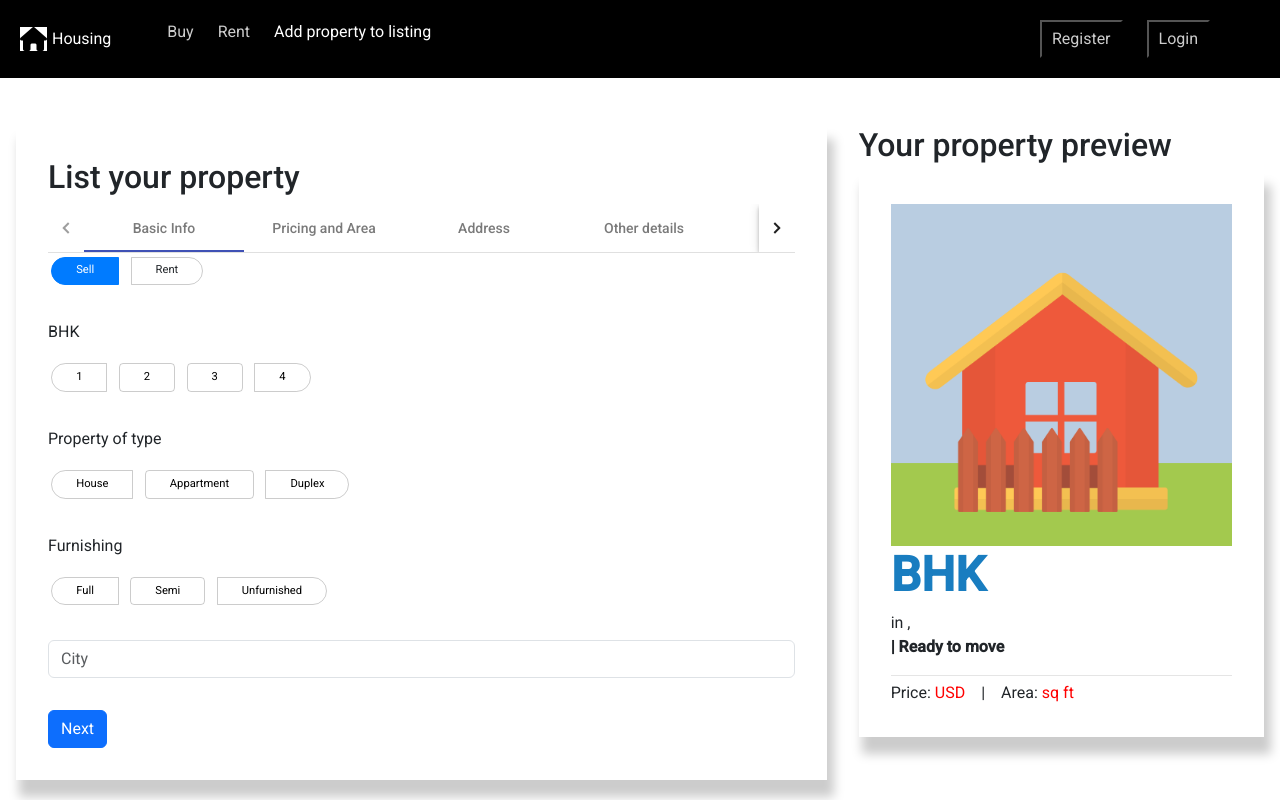
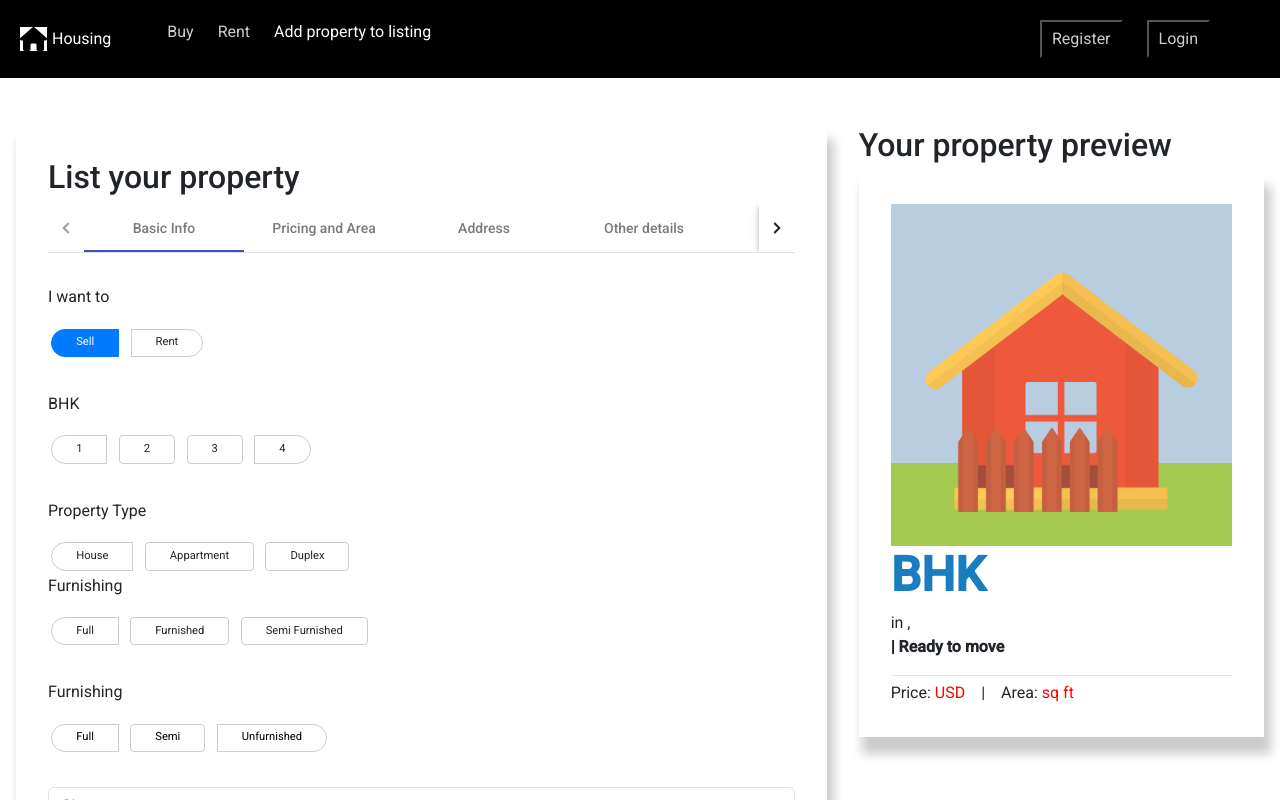
Before and after one commit to shapirab/propertyClient, an Angular app: page /home/list-property/basic-info in a window 1280 px wide. Shown: the top 800 px of the page. Built offline with nearby package versions, Linux system fonts and the light colour scheme.

Commit message:
30/5/25 fixed styling the baseInfoComponent

```diff
--- a/src/app/components/addProperty/basic-info/basic-info.component.html
+++ b/src/app/components/addProperty/basic-info/basic-info.component.html
@@ -1,11 +1,6 @@
 <form #basicForm="ngForm" (ngSubmit)="onBasicFormSubmit(basicForm.value)">
-  <!-- <div class="section"> -->
-  <!-- <p>I want to</p>
-  <div class="container--btn">
-    <button type="button" class="my-btn btn-in" (click)="isRent=false">Sell</button>
-    <button type="button" class="my-btn btn-out" (click)="isRent=true">Rent</button>
-  </div>
-  </div> -->
+  <div class="section">
+    <p>I want to</p>
     <div class="container--btn">
       <input
         type="radio"
@@ -29,25 +24,124 @@
       />
       <label class="my-btn btn-out" for="rent">Rent</label>
     </div>
+  </div>
 
   <div class="section">
     <p>BHK</p>
     <div class="container--btn">
-      <button type="button" class="my-btn btn-in" (click)="selectedBHK=1">1</button>
-      <button type="button" class="my-btn" (click)="selectedBHK=2">2</button>
-      <button type="button" class="my-btn" (click)="selectedBHK=3">3</button>
-      <button type="button" class="my-btn btn-out" (click)="selectedBHK=4">4</button>
+      <input
+        type="radio"
+        id="selectedBHK_1"
+        name="selectedBHK"
+        value="1"
+        [(ngModel)]="selectedBHK"
+        hidden
+      />
+      <label class="my-btn btn-in" for="selectedBHK_1">1</label>
+
+      <input
+        type="radio"
+        id="selectedBHK_2"
+        name="selectedBHK"
+        value="2"
+        [(ngModel)]="selectedBHK"
+        hidden
+      />
+      <label class="my-btn" for="selectedBHK_2">2</label>
+
+      <input
+        type="radio"
+        id="selectedBHK_3"
+        name="selectedBHK"
+        value="3"
+        [(ngModel)]="selectedBHK"
+        hidden
+      />
+      <label class="my-btn" for="selectedBHK_3">3</label>
+
+      <input
+        type="radio"
+        id="selectedBHK_4"
+        name="selectedBHK"
+        value="4"
+        [(ngModel)]="selectedBHK"
+        hidden
+      />
+      <label class="my-btn btn-out" for="selectedBHK_4">4</label>
     </div>
   </div>
 
   <div class="section">
-    <p>Property of type</p>
+    <p>Property Type</p>
     <div class="container--btn">
-      <button type="button" class="my-btn btn-in" (click)="selectedPropertyType='house'">House</button>
-      <button type="button" class="my-btn" (click)="selectedPropertyType='appartment'">Appartment</button>
-      <button type="button" class="my-btn btn-out" (click)="selectedPropertyType='duplex'">Duplex</button>
+      <input
+        type="radio"
+        id="selectedPropertyType_1"
+        name="selectedPropertyType"
+        value="house"
+        [(ngModel)]="selectedPropertyType"
+        hidden
+      />
+      <label class="my-btn btn-in" for="selectedPropertyType_1">House</label>
+
+      <input
+        type="radio"
+        id="selectedPropertyType_2"
+        name="selectedPropertyType"
+        value="appartment"
+        [(ngModel)]="selectedPropertyType"
+        hidden
+      />
+      <label class="my-btn" for="selectedPropertyType_2">Appartment</label>
+
+      <input
+        type="radio"
+        id="selectedPropertyType_3"
+        name="selectedPropertyType"
+        value="duplex"
+        [(ngModel)]="selectedPropertyType"
+        hidden
+      />
+      <label class="my-btn" for="selectedPropertyType_3">Duplex</label>
     </div>
   </div>
+
+    <p>Furnishing</p>
+    <div class="container--btn">
+      <input
+        type="radio"
+        id="selectedFurnishing_1"
+        name="selectedFurnishing"
+        value="full"
+        [(ngModel)]="selectedFurnishing"
+        hidden
+      />
+      <label class="my-btn btn-in" for="selectedFurnishing_1">Full</label>
+
+      <input
+        type="radio"
+        id="selectedFurnishing_2"
+        name="selectedFurnishing"
+        value="furnished"
+        [(ngModel)]="selectedFurnishing"
+        hidden
+      />
+      <label class="my-btn" for="selectedFurnishing_2">Furnished</label>
+
+      <input
+        type="radio"
+        id="selectedFurnishing_3"
+        name="selectedFurnishing"
+        value="semi"
+        [(ngModel)]="selectedFurnishing"
+        hidden
+      />
+      <label class="my-btn" for="selectedFurnishing_3">Semi Furnished</label>
+    </div>
+
+
+
+
 
   <div class="section">
     <p>Furnishing</p>
--- a/src/app/components/addProperty/basic-info/basic-info.component.ts
+++ b/src/app/components/addProperty/basic-info/basic-info.component.ts
@@ -26,6 +26,7 @@ export class BasicInfoComponent implements OnInit {
   }
 
   onBasicFormSubmit(values: any){
+    console.log('basicInfoComponent::onBasicFormSubmit(), Value: ', values)
     this.router.navigateByUrl(`home/list-property/pricing?isRent=${this.isRent}`);
   }
 }
```
Lines whose indentation alone changed are shown as unchanged.
